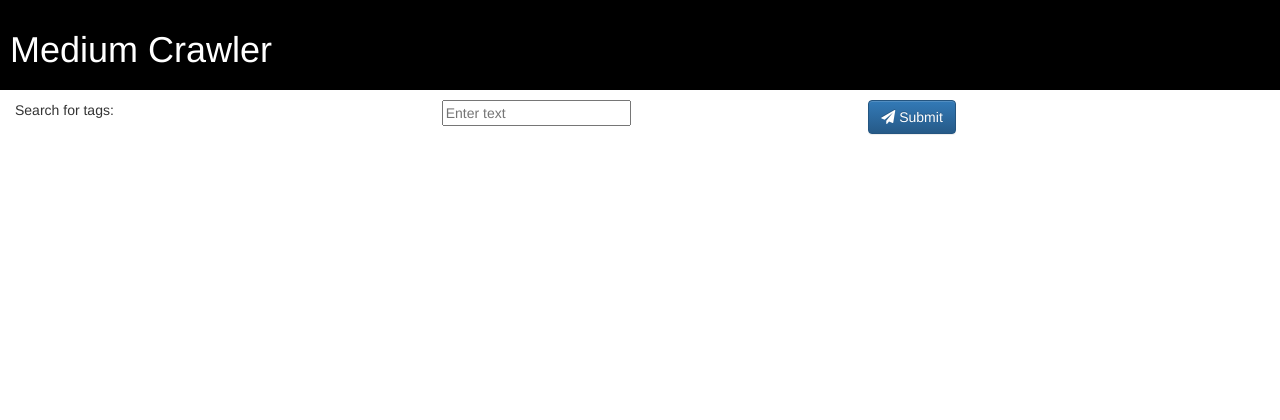
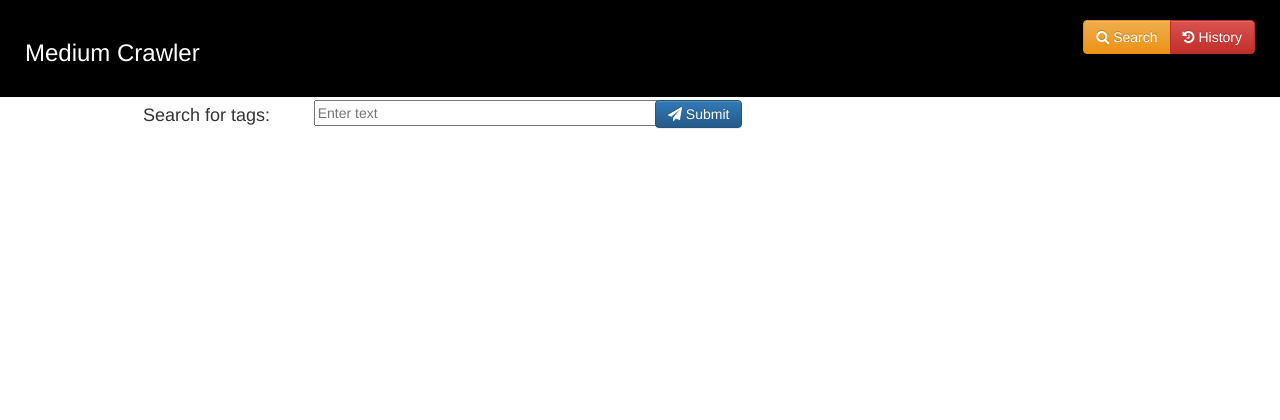
Before and after one commit to anmoldp7/MediumService, a Django app: page / in a window 1280 px wide. Shown: the top 420 px of the page. Run offline with Django 3.2, Linux system fonts and the light colour scheme; some libraries are stand-ins or nearby versions.

Commit message:
Added buttons in header for accessing search history and search for other tags.

```diff
--- a/MediumCrawler/forms.py
+++ b/MediumCrawler/forms.py
@@ -1,4 +1,4 @@
 from django import forms
 
 class tag_search_form(forms.Form):
-    tag_name = forms.CharField(max_length = 50, widget = forms.TextInput(attrs={ "placeholder" : "Enter text"}))
+    tag_name = forms.CharField(max_length = 50, widget = forms.TextInput(attrs={ "placeholder" : "Enter text", "style" : "width: 400px;"}))
--- a/MediumCrawler/static/css/MediumCrawler.css
+++ b/MediumCrawler/static/css/MediumCrawler.css
@@ -1,4 +1,4 @@
-.container{
+.container-fluid{
     width: 80%;
     margin: 0 auto;
 }
--- a/MediumCrawler/templates/MediumCrawler/base.html
+++ b/MediumCrawler/templates/MediumCrawler/base.html
@@ -6,7 +6,13 @@
         <link rel="stylesheet" href="https://cdnjs.cloudflare.com/ajax/libs/font-awesome/4.7.0/css/font-awesome.min.css">
         <link rel="stylesheet" href="{% static 'css/MediumCrawler.css' %}" />
         <meta charset="utf-8">
-        <h1>Medium Crawler</h1>
+        <div class="panel-heading">
+            <div class="btn-group pull-right">
+                <a href="{% url 'home_page' %}" class="btn btn-warning"><i class="fa fa-search" aria-hidden="true"></i> Search</a>
+                <a href="{% url 'search_history' %}" class="btn btn-danger"><i class="fa fa-history" aria-hidden="true"></i> History</a>
+            </div>
+            <h3>Medium Crawler</h3>
+        </div>
     </header>
     <body>
         <div class="container-fluid">
--- a/MediumCrawler/templates/MediumCrawler/home_page.html
+++ b/MediumCrawler/templates/MediumCrawler/home_page.html
@@ -5,14 +5,14 @@
         {% csrf_token %}
             <article>
                 <div class="row">
-                    <div class="col-md-4">
-                        <p>Search for tags: </p>
+                    <div class="col-md-2">
+                        <h4 style="line-height: 10px;">Search for tags: </h4>
                     </div>
                     <div class="col-md-4">
                         {{ form.tag_name }}
                     </div>
-                    <div class="col-md-4">
-                        <button type="submit" class="btn btn-primary"><i class="fa fa-paper-plane" aria-hidden="true"></i> Submit</button>
+                    <div class="col-md-6">
+                        <button type="submit" class="btn btn-primary" style="line-height: 10px;"><i class="fa fa-paper-plane" aria-hidden="true"></i> Submit</button>
                     </div>
                 </div>
             </article>
```
Also changed, not shown: db.sqlite3.
